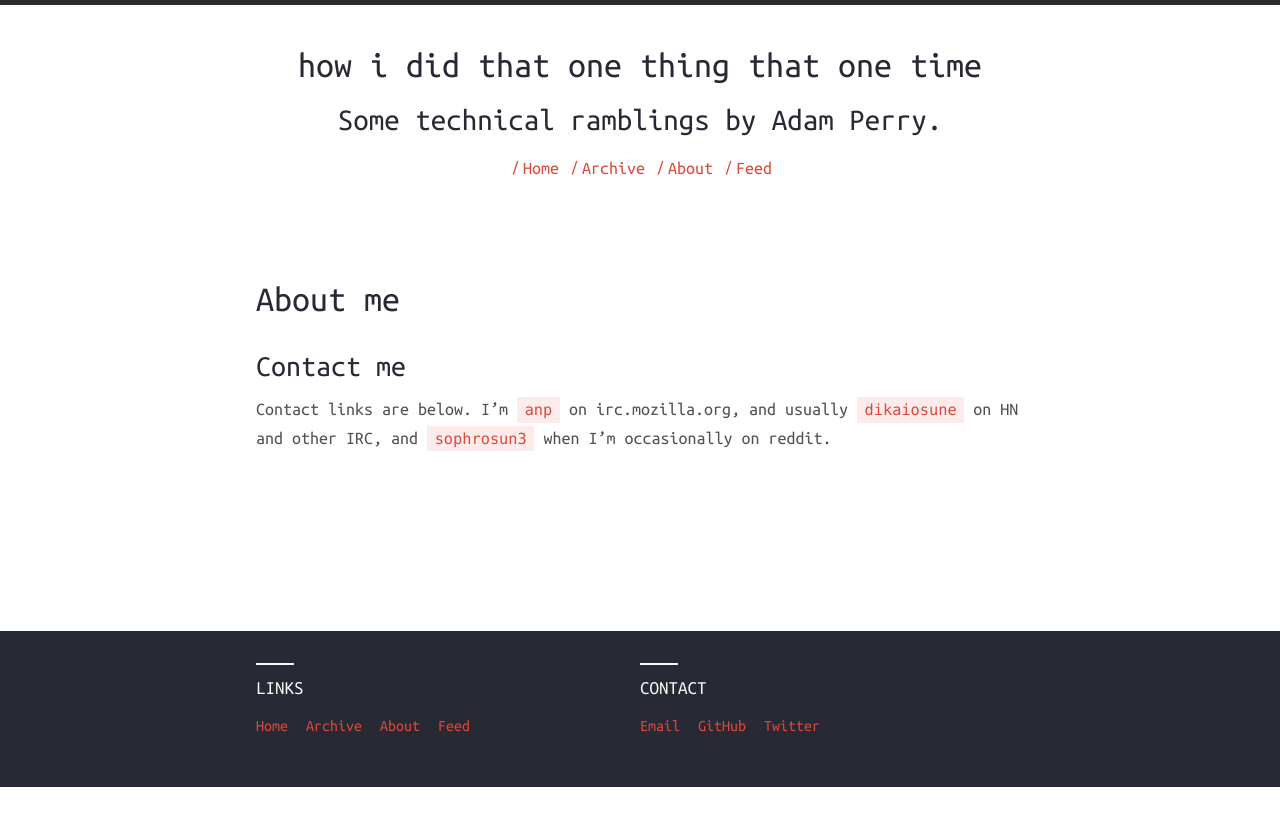
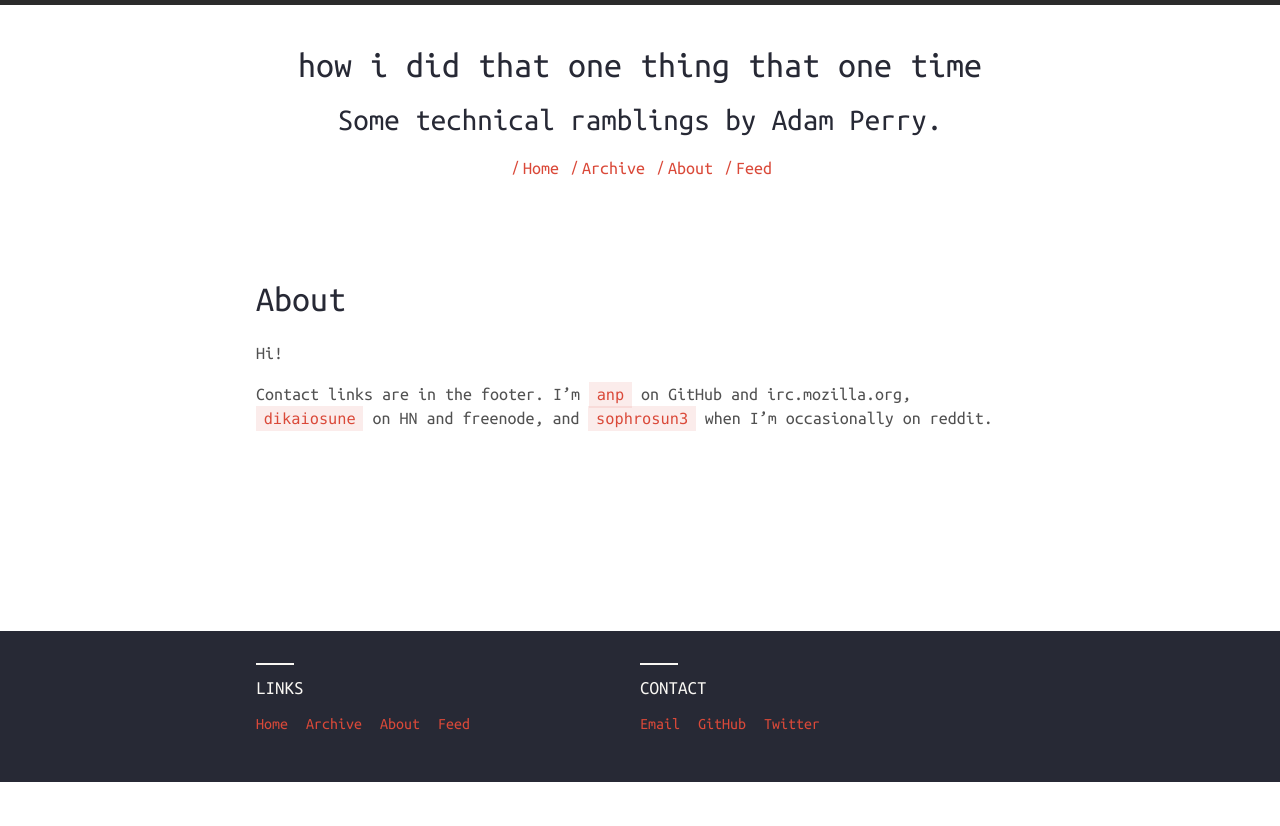
Before and after one commit to fenw1ck/anp.github.io, a Jekyll site: the page built from about.md, in a window 1280 px wide. Shown: the top 826 px of the page. Built offline with Jekyll 4.4.1, drawn with Linux system fonts in a browser that asks for light colours; nearby versions of some CDN libraries.

Commit message:
tweak a few things

```diff
--- a/about.md
+++ b/about.md
@@ -1,9 +1,9 @@
 ---
 layout: page
-title: About me
+title: About
 permalink: /about/
 ---
 
-### Contact me
+Hi!
 
-Contact links are below. I'm `anp` on irc.mozilla.org, and usually `dikaiosune` on HN and other IRC, and `sophrosun3` when I'm occasionally on reddit.
+Contact links are in the footer. I'm `anp` on GitHub and irc.mozilla.org, `dikaiosune` on HN and freenode, and `sophrosun3` when I'm occasionally on reddit.
--- a/assets/css/main.scss
+++ b/assets/css/main.scss
@@ -115,7 +115,7 @@ h6 {
 }
 
 p {
-  line-height: 1.6;
+  line-height: 1.3;
   @include font-size(14px);
   @include MQ(M) {
     @include font-size(18px);
@@ -267,7 +267,7 @@ footer.main-footer {
     padding: 0 0 1em 0;
     li {
       @include font-size(12px);
-      line-height: 1.6;
+      line-height: 1.3;
       display: inline;
       padding-right: 10px;
       @include MQ(M) {
@@ -375,7 +375,7 @@ div.page-content {
     li {
       @include font-size(14px);
       color: $color-2;
-      line-height: 1.6;
+      line-height: 1.4;
       background: url(./images/bullet.svg);
       background-repeat: no-repeat;
       background-position: 0 6px;
```
Also changed, not shown: _layouts/blank.html (added, +64 -0 lines), cv.md (added, +67 -0 lines), assets/css/_sass/partials/_reset.scss (line endings or trailing spaces), assets/css/_sass/partials/_variables.scss (line endings or trailing spaces).
